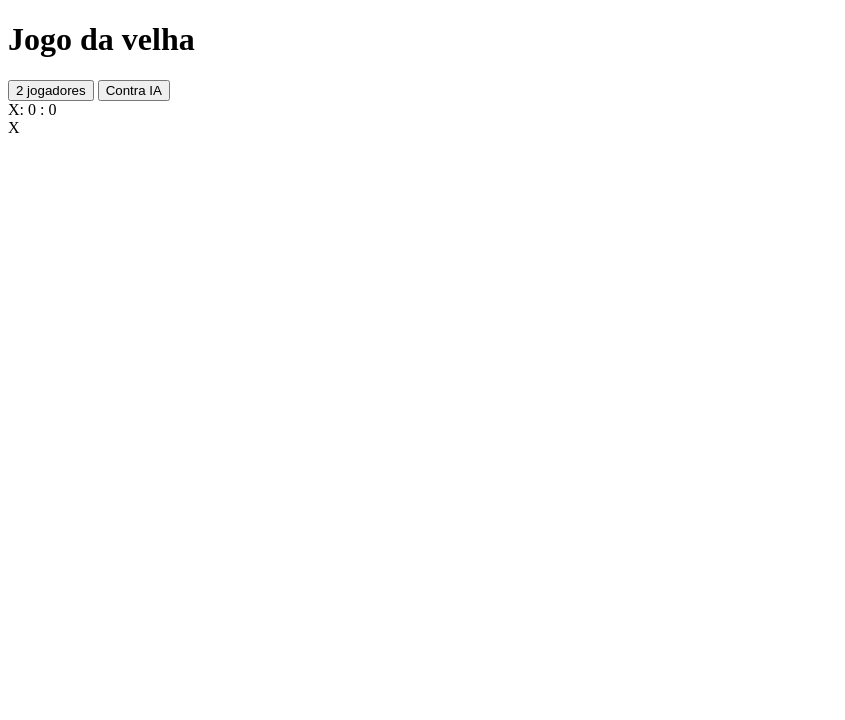
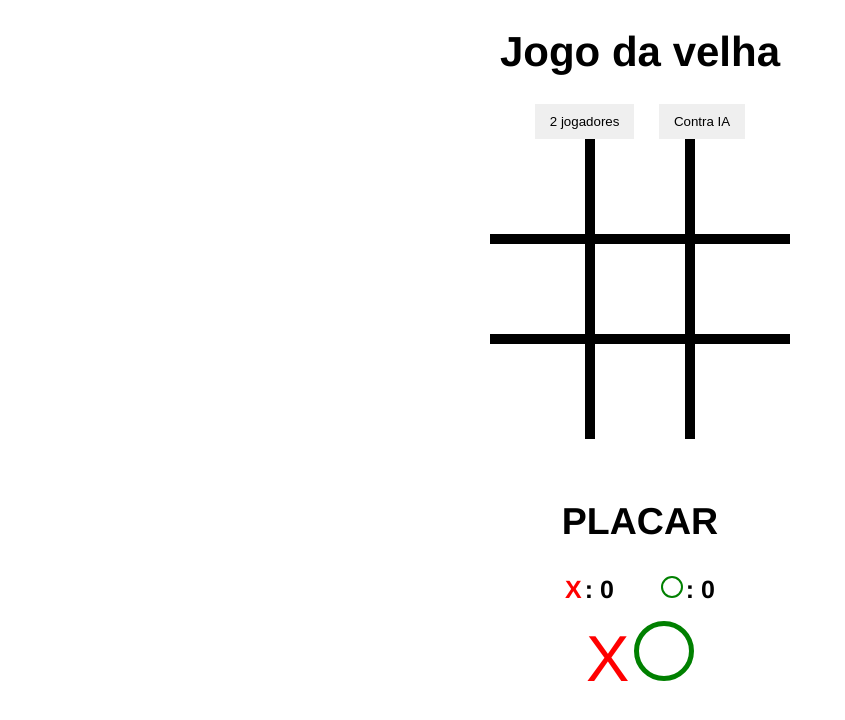
Before and after one commit to Gsttv/JogoDaVelha_JS, a plain HTML site: page index.html in a window 1280 px wide. Shown: the whole page, without its empty margins (0-845 px from the left). Drawn offline with Linux system fonts and the light colour scheme.

Commit message:
Estilizando

```diff
--- a/index.html
+++ b/index.html
@@ -24,6 +24,7 @@
         <div class="box" id="block9"></div>
 
         <div id="placar-conteiner">
+            <h2>PLACAR</h2>
             <span id="placar">
                 <span id="placar-x">X</span>:
                 <span id="placar-1">0</span>
@@ -41,7 +42,7 @@
     </div>
 
     <div id="mensagem" class="hide">
-        <p></p>
+        <p>aaaaaaaaaaa</p>
     </div>
 
    <script src="scripts.js"></script>
--- a/style.css
+++ b/style.css
@@ -0,0 +1,132 @@
+body {
+    text-align: center;
+    font-family: Helvetica, sans-serif;
+}
+
+h1 {
+    font-size: 42px;
+}
+
+/* botões */
+
+#botoes-conteiners button {
+    border: none;
+    padding: 10px 15px;
+    margin: 0 10px;
+}
+
+/* jogo */
+
+#conteiner {
+    display: flex;
+    width: 300px;
+    margin: 0;
+    flex-direction: row;
+    flex-wrap: wrap;
+    position: relative;
+    margin-left: auto;
+    margin-right: auto;
+}
+
+.box {
+    height: 100px;
+    border: 5px solid black;
+    box-sizing: border-box;
+    flex: 1 1 33%;
+
+}
+
+#block1,
+#block2,
+#block3 {
+    border-top: none;
+}
+
+#block1,
+#block4,
+#block7 {
+    border-left: none;
+}
+
+#block7,
+#block8,
+#block9 {
+    border-bottom: none;
+}
+
+#block3,
+#block6,
+#block9 {
+    border-right: none;
+}
+
+/* X e O */
+
+#placar{
+    margin: 0 20px;
+}
+
+.x {
+    font-size: 65px;
+    color: red;
+    display: inline-block;
+    line-height: 100px;
+}
+
+.o {
+    width: 50px;
+    height: 50px;
+    border: 5px solid green;
+    border-radius: 50%;
+    display: inline-block;
+    margin-top: 17px;
+}
+
+/* hide
+
+.hide{
+    display: none !important;
+}*/
+
+/* placar */
+
+#placar-conteiner {
+    font-weight: bold;
+    margin-top: 30px;
+    font-size: 25px;
+    position: relative;
+    margin-left: auto;
+    margin-right: auto;
+
+}
+ #placar-x{
+    color: red;
+    margin-right: 3px;
+ }
+
+ #placar-o{
+    display: inline-block;
+    width: 18px;
+    height: 18px;
+    border: 2px solid green;
+    border-radius: 50%;
+    margin-right: 3px;
+ }
+
+ /* msg vitoria */
+
+ #mensagem{
+    position: absolute;
+    margin-left: auto;
+    margin-right: auto;
+    left: 0;
+    right: 0;
+    top: 150px;
+    width: 500px;
+    font-size: 50px;
+    background-color: black;
+    color: white;
+    padding: 20px;
+    display: none;
+
+ }
```
